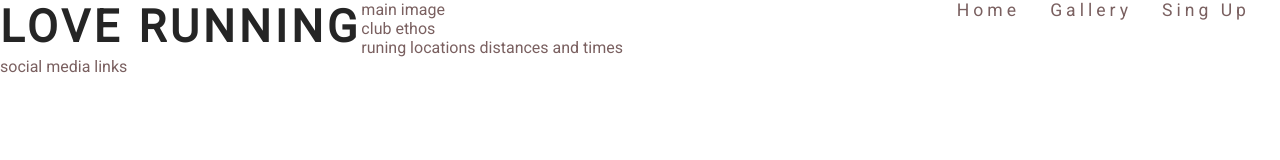
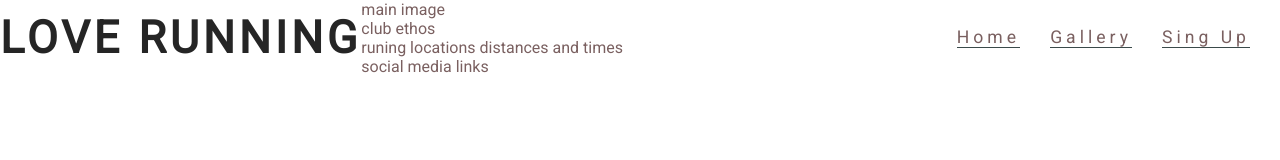
Before and after one commit to alperkan1/Love-Running-Overview-, a plain HTML site: page love_running/index.html in a window 1280 px wide. Drawn offline with Linux system fonts and the light colour scheme.

Commit message:
add logo style for heading and logo

```diff
--- a/love_running/assets/css/style.css
+++ b/love_running/assets/css/style.css
@@ -4,6 +4,12 @@
     margin: 0;
     padding: 0;
     border: none;
+}
+
+#menu,
+#logo {
+    line-height: 75px;
+
 }
 
 body {
@@ -41,3 +47,8 @@
     text-decoration: none;
     color: inherit;
 }
+
+#menu a:hover {
+    border-bottom: 1px solid #3a3a3a;
+}
+.active {border-bottom: 1px solid #3a4a4a;}
--- a/love_running/index.html
+++ b/love_running/index.html
@@ -19,13 +19,13 @@
         <nav>
             <ul id="menu">
                 <li>
-                    <a href="singup.html">Sing Up</a>
+                    <a href="singup.html"class="active">Sing Up</a>
                 </li>
                 <li>
-                    <a href="gallery.html">Gallery</a>
+                    <a href="gallery.html"class="active">Gallery</a>
                 </li>
                 <li>
-                    <a href="index.html">Home</a>
+                    <a href="index.html"class="active">Home</a>
                 </li>
             </ul>
         </nav>
```
